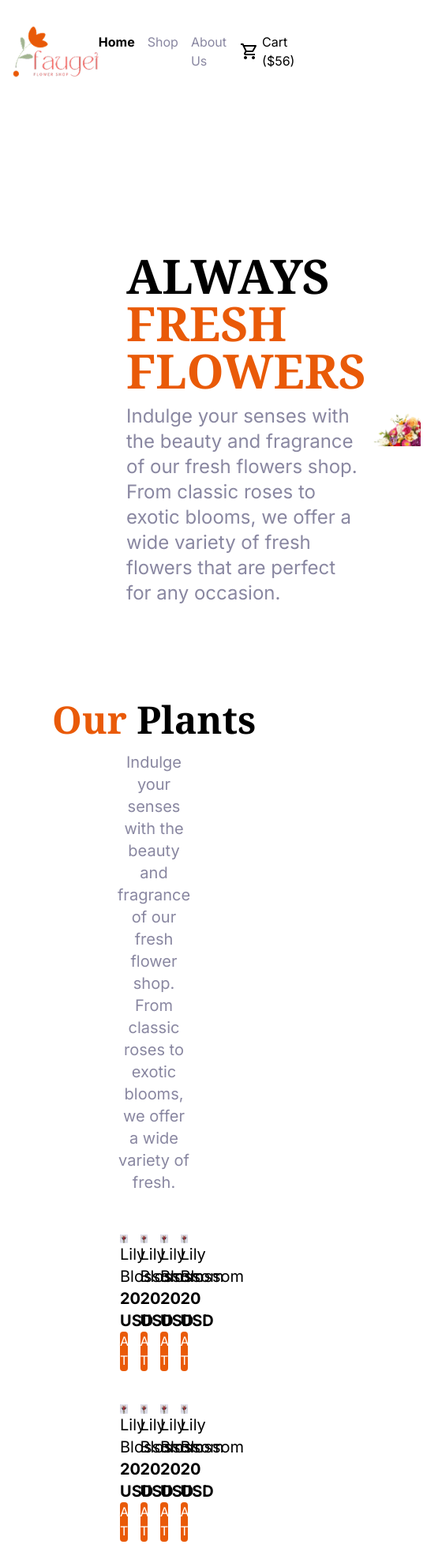
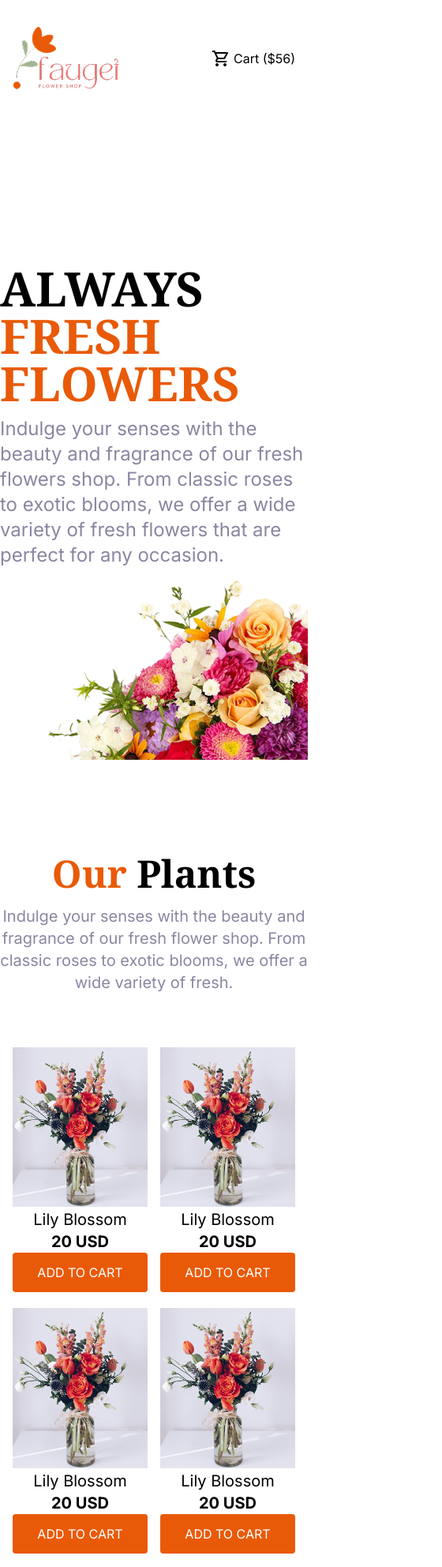
Before and after one commit to sohaibislam45/Responsive-flowers, a plain HTML site: page index.html in a window 390 px wide. Shown: the top 1984 px of the page at 79% size, 560 px wide, since content can reach past the window. Drawn offline with nearby package versions, Linux system fonts and the light colour scheme.

Commit message:
added responsive design

```diff
--- a/index.html
+++ b/index.html
@@ -44,10 +44,10 @@
         <img src="assets/logo.png" alt="logo" />
       </div>
       <div>
-        <ul class="flex space-x-4">
-          <li class="text-base font-bold"><a href="">Home</a></li>
-          <li class="secondary-color"><a href="">Shop</a></li>
-          <li class="secondary-color"><a href="">About Us</a></li>
+        <ul class="flex space-x-4 items-center">
+          <li class="text-base font-bold hidden md:block"><a href="">Home</a></li>
+          <li class="secondary-color hidden md:block"><a href="">Shop</a></li>
+          <li class="secondary-color hidden md:block"><a href="">About Us</a></li>
           <li>
             <div class="flex items-center space-x-1">
               <span class="material-symbols-outlined">shopping_cart</span>
@@ -59,29 +59,26 @@
   </header>
   <main>
     <section>
-      <div class="flex mx-40 mt-55 mb-30 items-center">
+      <div class=" flex-column-reverse md:flex md:mx-40 mt-55 mb-30 items-center">
         <div>
           <h1 class="font-noto-serif font-bold text-6xl">ALWAYS <span class="primary-color">FRESH <br>FLOWERS</span>
           </h1>
-          <p class="secondary-color text-2xl mt-3">Indulge your senses with the beauty and fragrance of our fresh
-            flowers
-            shop. From classic roses to exotic
-            blooms, we offer a wide variety of fresh flowers that are perfect for any occasion. </p>
+          <p class="secondary-color text-2xl mt-3">Indulge your senses with the beauty and fragrance of our fresh flowers shop. From classic roses to exotic blooms, we offer a wide variety of fresh flowers that are perfect for any occasion. </p>
         </div>
         <img src="assets/hero-flower.png" alt="fresh flowers">
       </div>
     </section>
 
     <section>
-      <div class="flex flex-col items-center mx-38 md-20">
+      <div class="flex flex-col items-center md:mx-38 md-20">
         <div>
           <h1 class="font-noto-serif font-bold text-5xl text-center mb-4"><span class="primary-color">Our</span> Plants
           </h1>
-          <p class="text-xl secondary-color text-center mx-50 mb-13">Indulge your senses with the beauty and fragrance
+          <p class="text-xl secondary-color text-center md:mx-50 mb-13">Indulge your senses with the beauty and fragrance
             of our
             fresh flower shop. From classic roses to exotic blooms, we offer a wide variety of fresh.</p>
         </div>
-        <div class="grid grid-cols-4 gap-x-4 gap-y-5">
+        <div class="grid grid-cols-2 p-4 md:grid-cols-4 gap-x-4 gap-y-5">
           <div class="">
             <img src="assets/sample-flower-image.png" alt="flowers">
             <div class="">
@@ -151,9 +148,9 @@
     </section>
 
     <section>
-      <div class="flex ml-[150px] mr-[150px] mt-[210px] mb-[130px] justify-center gap-x-16 relative">
+      <div class="m-5 md:flex md:ml-[150px] md:mr-[150px] md:mt-[210px] md:mb-[130px] md:justify-center md:gap-x-16 relative">
         <img src="assets/trusted-badge.png" alt="Trusted badge"
-          class="absolute w-[286px] -top-[12px] left-0 right-0 mx-auto z-10" style="transform: translateY(-50%);">
+          class="hidden md:absolute w-[286px] -top-[12px] left-0 right-0 mx-auto z-10" style="transform: translateY(-50%);">
         <div>
           <img src="assets/flower-store.png" alt="Flower Store" class="w-[540px] h-[597px]">
         </div>
@@ -176,7 +173,7 @@
 
     <section class="mb-30">
       <h1 class="font-noto-serif font-bold text-5xl text-center"><span class="primary-color">Latest</span> Deals</h1>
-      <p class="font-normal text-2xl text-center secondary-color ml-[276px] mr-[276px] mt-[20px] mb-0">Indulge your
+      <p class="font-normal text-2xl md:text-center secondary-color md:ml-[276px] md:mr-[276px] mt-[20px] mb-0">Indulge your
         senses with the beauty and fragrance of our fresh flower shop. From classic roses to exotic blooms, we offer a
         wide variety of fresh.</p>
     </section>
```
